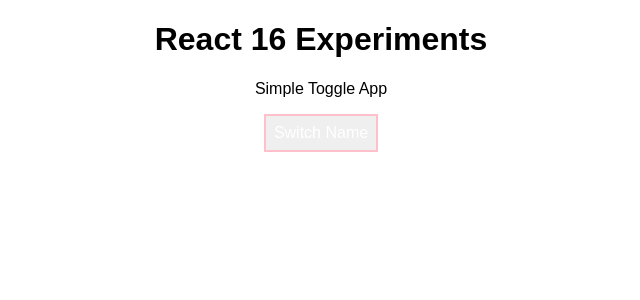
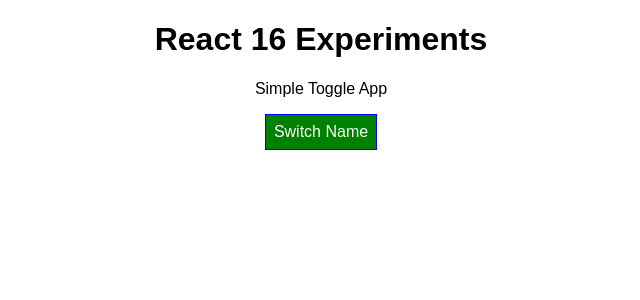
Before and after one commit to rivermanvr/react-16-rampup, a React (Create React App) app: page / in a window 1280 px wide. Shown: the top 300 px of the page, without its empty margins (319-959 px from the left). Built offline with nearby package versions, Linux system fonts and the light colour scheme.

Commit message:
removed radium....not interested in this module

```diff
--- a/src/App.css
+++ b/src/App.css
@@ -15,19 +15,3 @@
 .bold {
   font-weight: bold;
 }
-
-.styleB {
-  color: white;
-  font: inherit;
-  border: 2px solid pink;
-  padding: 8px;
-  cursor: pointer;
-};
-
-.colorG {
-  background-color: green;
-}
-
-.colorR {
-  background-color: red;
-}
--- a/src/App.js
+++ b/src/App.js
@@ -37,7 +37,14 @@
 
   render() {
     const personData = this.state.persons;
-    let style = "styleB colorG";
+    const style = {
+      backgroundColor: 'green',
+      color: 'white',
+      font: 'inherit',
+      border: '1px solid blue',
+      padding: '8px',
+      cursor: 'pointer'
+    };
     let personList = null;
     if (this.state.showPersons) {
       personList = (
@@ -54,7 +61,7 @@
           }
         </div>
       );
-      style = "styleB colorR";
+      style.backgroundColor = 'red';
     }
     const classes = [];
     if (this.state.persons.length <= 2) classes.push('red');
@@ -64,7 +71,7 @@
         <h1>React 16 Experiments</h1>
         <p className={ classes.join(' ') }>Simple Toggle App</p>
         <button
-          className={ style }
+          style={ style }
           onClick={ this.togglePersonsHandler }>
           Switch Name
         </button>
```
